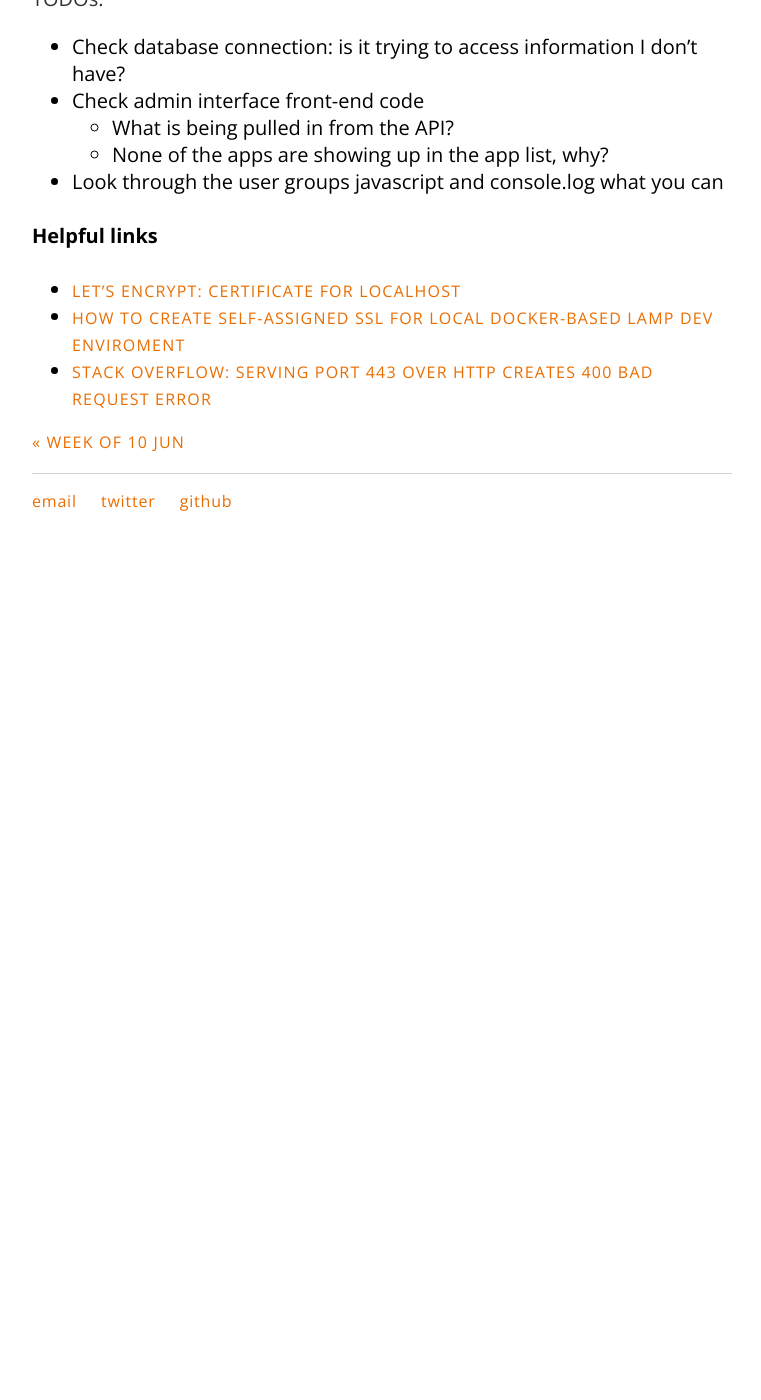
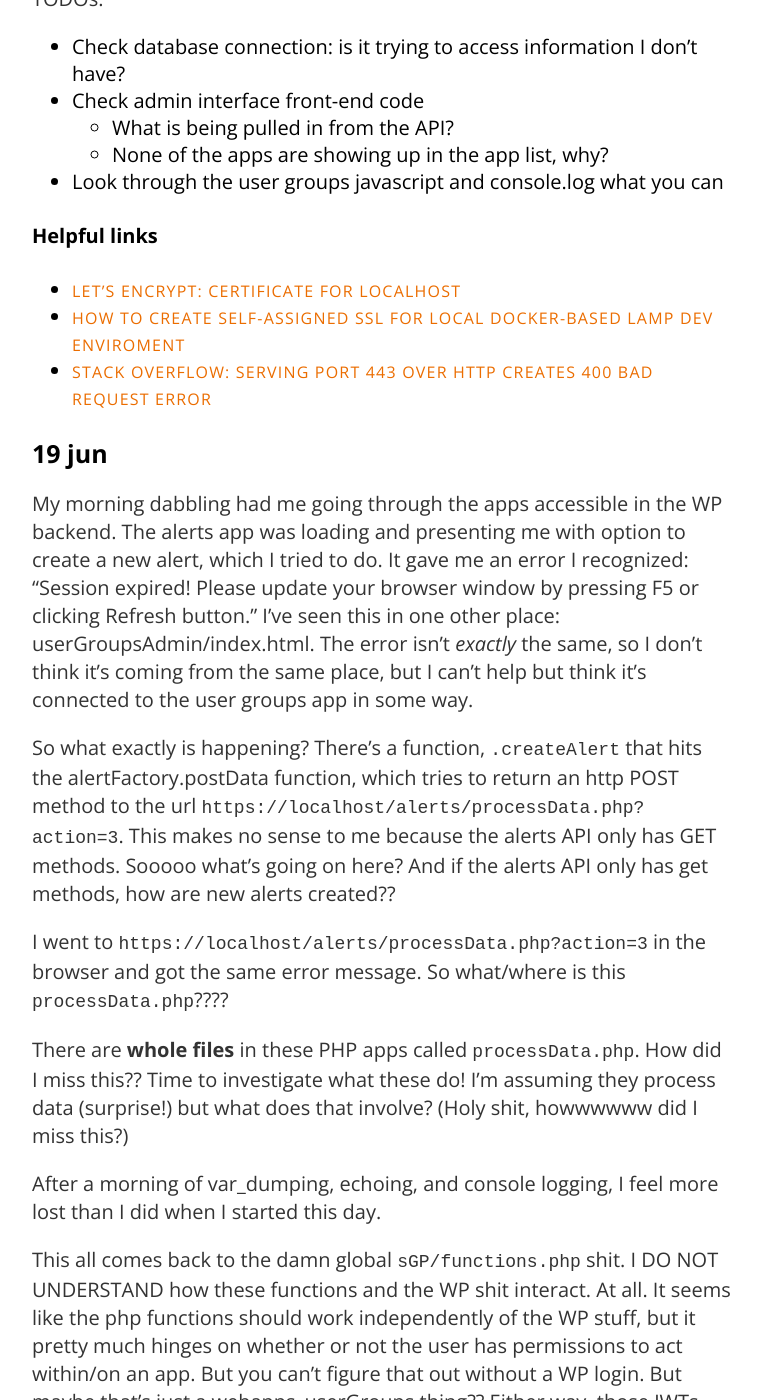
Before and after one commit to carylwyatt/carylwyatt.github.io, a Jekyll site: the page built from _posts/2019-06-17-week-of-17-jun.md, in a window 1280 px wide and 1400 px high, scrolled down 7521 px. Shown: the whole window, without its empty margins (258-1019 px from the left). Built offline with Jekyll 4.4.1, drawn with Linux system fonts in a browser that asks for light colours; emoji names are drawn with the system emoji font; before the commit the page ends 8073 px from its top, so only the background shows below that; some of the changed text lies outside the part shown.

Commit message:
this day is killing me already

```diff
--- a/_posts/2019-06-17-week-of-17-jun.md
+++ b/_posts/2019-06-17-week-of-17-jun.md
@@ -155,3 +155,23 @@ TODOs:
 - [Let's Encrypt: Certificate for localhost](https://letsencrypt.org/docs/certificates-for-localhost/)
 - [How to create self-assigned SSL for local docker-based LAMP dev enviroment](https://medium.com/@nh3500/how-to-create-self-assigned-ssl-for-local-docker-based-lamp-dev-environment-on-macos-sierra-ab606a27ba8a)
 - [Stack overflow: Serving port 443 over HTTP creates 400 Bad Request Error](https://serverfault.com/questions/803776/serving-port-443-over-http-creates-400-bad-request-error-instead-of-redirect)
+
+### 19 jun
+
+My morning dabbling had me going through the apps accessible in the WP backend. The alerts app was loading and presenting me with option to create a new alert, which I tried to do. It gave me an error I recognized: "Session expired! Please update your browser window by pressing F5 or clicking Refresh button." I've seen this in one other place: userGroupsAdmin/index.html. The error isn't *exactly* the same, so I don't think it's coming from the same place, but I can't help but think it's connected to the user groups app in some way.
+
+So what exactly is happening? There's a function, `.createAlert` that hits the alertFactory.postData function, which tries to return an http POST method to the url `https://localhost/alerts/processData.php?action=3`. This makes no sense to me because the alerts API only has GET methods. Sooooo what's going on here? And if the alerts API only has get methods, how are new alerts created??
+
+I went to `https://localhost/alerts/processData.php?action=3` in the browser and got the same error message. So what/where is this `processData.php`????
+
+There are **whole files** in these PHP apps called `processData.php`. How did I miss this?? Time to investigate what these do! I'm assuming they process data (surprise!) but what does that involve? (Holy shit, howwwwww did I miss this?)
+
+After a morning of var_dumping, echoing, and console logging, I feel more lost than I did when I started this day.
+
+This all comes back to the damn global `sGP/functions.php` shit. I DO NOT UNDERSTAND how these functions and the WP shit interact. At all. It seems like the php functions should work independently of the WP stuff, but it pretty much hinges on whether or not the user has permissions to act within/on an app. But you can't figure that out without a WP login. But maybe that's just a webapps_userGroups thing?? Either way, those JWTs are checking for Authorization headers, but I don't think those are set until you get the angular front-end stuff in bower_scripts.js (the AuthInterceptor, which relies on AuthService). I just... don't understand. And I want to scream.
+
+Another baffling thing: so many of these functions rely on other functions *not being falsey*, but **all of them** return false???
+
+I took a walk, which I desperately needed. I thought through my anger, and I definitely need to come up with a systematic way of drilling down through this app. Since I'm already in the alerts app, I'm going to stay here and go line-by-line, function-by-function and map what they all do and what the outcome is. It'll probably be slow and very boring, but since these are global functions, they are used over and over and it's kind of imperative for me to understand what they're doing. I would love to write tests for each of them, but I don't actually know how I would do that at this moment, so I won't.
+
+#### alerts processData
```
Also changed, not shown: other parts of _posts/2019-06-17-week-of-17-jun.md (+2 -2 lines).
